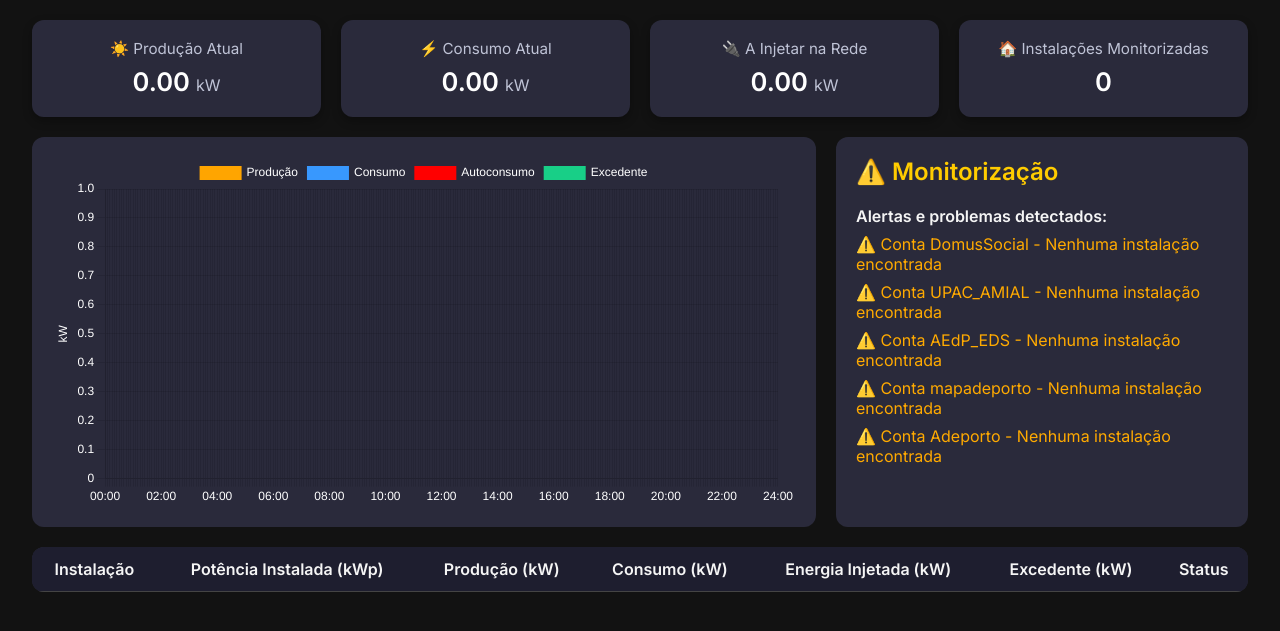
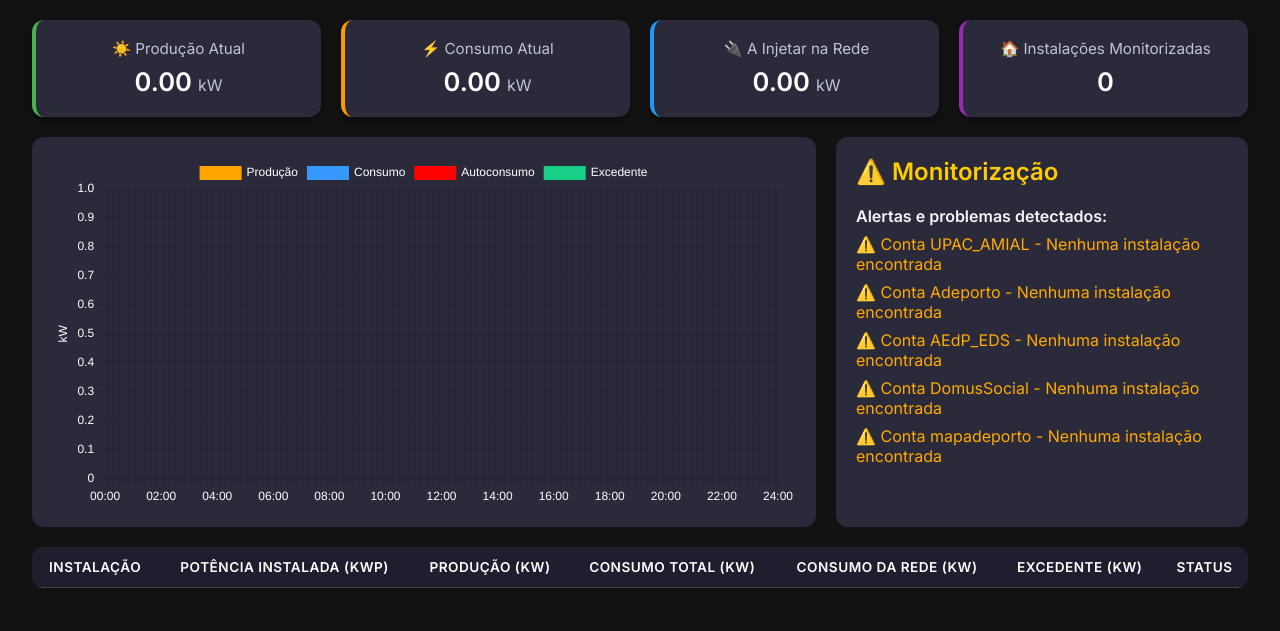
Before and after one commit to brunomcosta2/adep-solardashboard, a Flask app: page / in a window 1280 px wide. Shown: the part 107-738 px from the top of the page. Run offline with Flask 3, Linux system fonts and the light colour scheme; lists and menus that the app fills with data are empty.

Commit message:
Improve table UI and visual enhancements
- Rename 'Energia Injetada' to 'Consumo da Rede' for clarity
- Rename 'Consumo' to 'Consumo Total' to distinguish from grid consumption
- Show only positive values in grid consumption column (surplus shown separately)
- Add hover effects on table rows with smooth transitions
- Add color-coded values (green for production, orange for consumption, blue for grid)
- Add colored left borders to KPI cards for visual distinction
- Improve table header styling (uppercase, better spacing)
- Add zero value styling (gray, italic, or '--' display)
- Enhance card hover effects with elevation
- Improve status icon visibility

```diff
--- a/static/script.js
+++ b/static/script.js
@@ -162,14 +162,25 @@ async function fetchLiveData() {
     data.statuses.forEach(plant => {
       const row = document.createElement("tr");
 
+      // Grid power: positive = consuming from grid, negative = injecting to grid
+      // Show only positive values (consumption from grid), since surplus column shows injection
+      const gridConsumption = Math.max(0, plant.grid);
+
+      // Format values with conditional styling
+      const formatValue = (value, className, showZero = true) => {
+        if (value === 0 && !showZero) return '<span class="zero-value">--</span>';
+        if (value === 0) return `<span class="zero-value">${value.toFixed(2)}</span>`;
+        return `<span class="${className}">${value.toFixed(2)}</span>`;
+      };
+
       row.innerHTML = `
-        <td>${plant.name}</td>
-        <td>${plant.pinstalled || "--"}</td>
-        <td>${plant.production.toFixed(2)}</td>
-        <td>${plant.consumption.toFixed(2)}</td>
-		<td>${plant.grid.toFixed(2)}</td>
-        <td>${plant.surplus.toFixed(2)}</td>
-        <td>${plant.status_icon}</td>
+        <td><strong>${plant.name}</strong></td>
+        <td>${plant.pinstalled ? plant.pinstalled.toFixed(2) : "--"}</td>
+        <td>${formatValue(plant.production, "prod-value")}</td>
+        <td>${formatValue(plant.consumption, "cons-value")}</td>
+		<td>${formatValue(gridConsumption, "grid-value", false)}</td>
+        <td>${formatValue(plant.surplus, "surplus-value", false)}</td>
+        <td style="font-size: 1.2em;">${plant.status_icon}</td>
       `;
 
       tableBody.appendChild(row);
--- a/static/style.css
+++ b/static/style.css
@@ -120,11 +120,31 @@ header h1 {
   margin: 0 10px;   /* keeps equal spacing between cards */
   text-align: center;
   box-shadow: 0 4px 10px rgba(0,0,0,0.3);
+  transition: transform 0.2s ease, box-shadow 0.2s ease;
 
   /* for two-line structure */
   display: flex;
   flex-direction: column;
   align-items: center;
+}
+
+.card:hover {
+  transform: translateY(-2px);
+  box-shadow: 0 6px 15px rgba(0,0,0,0.4);
+}
+
+/* Color accents for different card types */
+#prod {
+  border-left: 4px solid #4CAF50; /* Green for production */
+}
+#cons {
+  border-left: 4px solid #FF9800; /* Orange for consumption */
+}
+#grid {
+  border-left: 4px solid #2196F3; /* Blue for grid */
+}
+#plants {
+  border-left: 4px solid #9C27B0; /* Purple for plants count */
 }
 
 .cards .card:first-child {
@@ -257,6 +277,11 @@ th, td {
 }
 th {
   background: #1e1e2f;
+  font-weight: 600;
+  color: #ffffff;
+  text-transform: uppercase;
+  font-size: 0.85rem;
+  letter-spacing: 0.5px;
 }
 
 /* Zebra stripes */
@@ -265,6 +290,16 @@ tbody tr:nth-child(even) {
 }
 tbody tr:nth-child(odd) {
   background: #2a2a3b;
+}
+
+/* Hover effect on table rows */
+tbody tr {
+  transition: background-color 0.2s ease, transform 0.1s ease;
+  cursor: pointer;
+}
+tbody tr:hover {
+  background-color: #333344 !important;
+  transform: scale(1.01);
 }
 
 /* Status colors */
@@ -281,6 +316,38 @@ tbody tr:nth-child(odd) {
   font-weight: 600;
 }
 
+/* Table value styling */
+td {
+  font-weight: 500;
+}
+
+/* Highlight zero values */
+.zero-value {
+  color: #888;
+  font-style: italic;
+}
+
+/* Production values - subtle green tint */
+.prod-value {
+  color: #81C784;
+}
+
+/* Consumption values - subtle orange tint */
+.cons-value {
+  color: #FFB74D;
+}
+
+/* Grid consumption - subtle blue tint */
+.grid-value {
+  color: #64B5F6;
+}
+
+/* Surplus values - subtle green tint */
+.surplus-value {
+  color: #4CAF50;
+  font-weight: 600;
+}
+
 /* Responsive adjustments */
 @media (max-width: 1024px) {
   .main-section {
--- a/templates/index.html
+++ b/templates/index.html
@@ -80,8 +80,8 @@
 			  <th>Instalação</th>
 			  <th>Potência Instalada (kWp)</th>
 			  <th>Produção (kW)</th>
-			  <th>Consumo (kW)</th>
-			  <th>Energia Injetada (kW)</th>
+			  <th>Consumo Total (kW)</th>
+			  <th>Consumo da Rede (kW)</th>
 			  <th>Excedente (kW)</th>
 			  <th>Status</th>
 			</tr>
```
